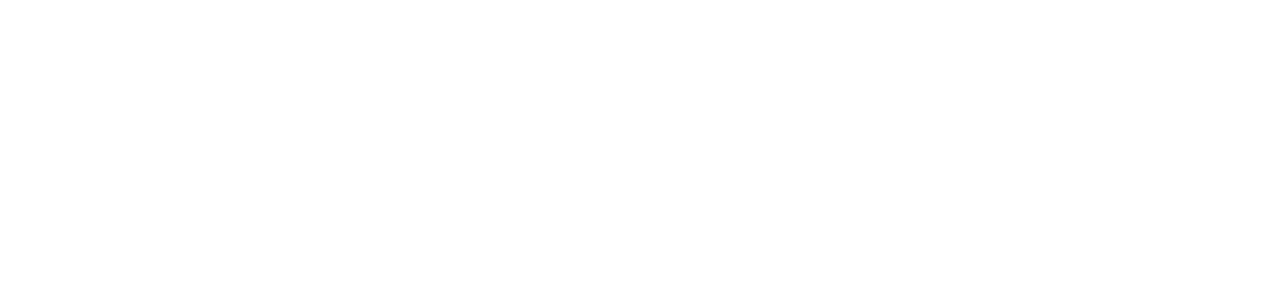
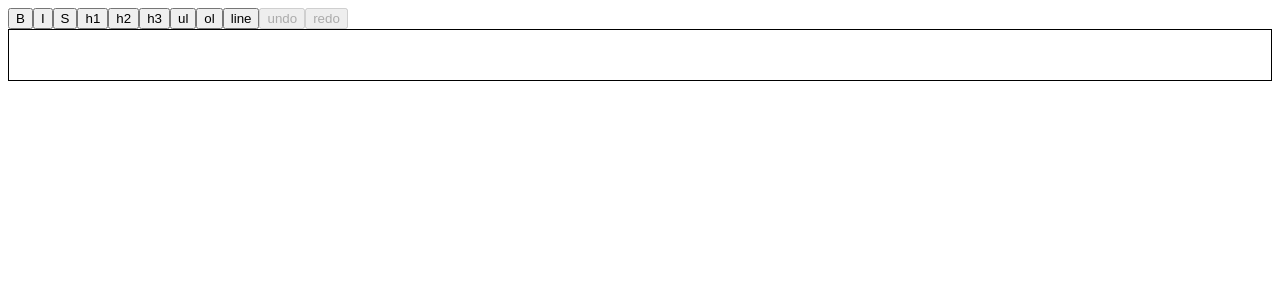
Before and after one commit to msm0748/react-editor, a React (Create React App) app: page / in a window 1280 px wide. Shown: the top 300 px of the page. Built offline with nearby package versions, Linux system fonts and the light colour scheme; the HTML template or start-up script is replaced by a standard one.

Commit message:
feat: 에디터 생성

```diff
--- a/src/App.tsx
+++ b/src/App.tsx
@@ -1,5 +1,11 @@
+import Editor from "./editor";
+
 function App() {
-    return <div className="App"></div>;
+    return (
+        <div className="App">
+            <Editor />
+        </div>
+    );
 }
 
 export default App;
--- /dev/null
+++ b/src/editor/Toolbar.tsx
@@ -0,0 +1,68 @@
+import { useEditor } from "@tiptap/react";
+
+type MenuBarProps = {
+    editor: ReturnType<typeof useEditor>;
+};
+
+export default function MenuBar({ editor }: MenuBarProps) {
+    if (!editor) {
+        return null;
+    }
+
+    return (
+        <>
+            <button
+                onClick={() => editor.chain().focus().toggleBold().run()}
+                disabled={!editor.can().chain().focus().toggleBold().run()}
+                className={`bold ${editor.isActive("bold") ? "is-active" : ""}`}
+            >
+                B
+            </button>
+            <button
+                onClick={() => editor.chain().focus().toggleItalic().run()}
+                disabled={!editor.can().chain().focus().toggleItalic().run()}
+                className={`italic ${editor.isActive("italic") ? "is-active" : ""}`}
+            >
+                I
+            </button>
+            <button
+                onClick={() => editor.chain().focus().toggleStrike().run()}
+                disabled={!editor.can().chain().focus().toggleStrike().run()}
+                className={editor.isActive("strike") ? "is-active" : ""}
+            >
+                S
+            </button>
+            <button
+                onClick={() => editor.chain().focus().toggleHeading({ level: 1 }).run()}
+                className={editor.isActive("heading", { level: 1 }) ? "is-active" : ""}
+            >
+                h1
+            </button>
+            <button
+                onClick={() => editor.chain().focus().toggleHeading({ level: 2 }).run()}
+                className={editor.isActive("heading", { level: 2 }) ? "is-active" : ""}
+            >
+                h2
+            </button>
+            <button
+                onClick={() => editor.chain().focus().toggleHeading({ level: 3 }).run()}
+                className={editor.isActive("heading", { level: 3 }) ? "is-active" : ""}
+            >
+                h3
+            </button>
+            <button onClick={() => editor.chain().focus().toggleBulletList().run()} className={editor.isActive("bulletList") ? "is-active" : ""}>
+                ul
+            </button>
+            <button onClick={() => editor.chain().focus().toggleOrderedList().run()} className={editor.isActive("orderedList") ? "is-active" : ""}>
+                ol
+            </button>
+            <button onClick={() => editor.chain().focus().setHorizontalRule().run()}>line</button>
+            <button onClick={() => editor.chain().focus().undo().run()} disabled={!editor.can().chain().focus().undo().run()}>
+                undo
+            </button>
+            <button onClick={() => editor.chain().focus().redo().run()} disabled={!editor.can().chain().focus().redo().run()}>
+                redo
+            </button>
+        </>
+    );
+}
--- /dev/null
+++ b/src/editor/index.tsx
@@ -0,0 +1,17 @@
+import { EditorContent, useEditor } from "@tiptap/react";
+import StarterKit from "@tiptap/starter-kit";
+import Toolbar from "./Toolbar";
+
+export default function Editor() {
+    const editor = useEditor({
+        extensions: [StarterKit],
+        content: "",
+    });
+
+    return (
+        <div id="editor">
+            <Toolbar editor={editor} />
+            <EditorContent editor={editor} style={{ border: "1px solid" }} />
+        </div>
+    );
+}
```
